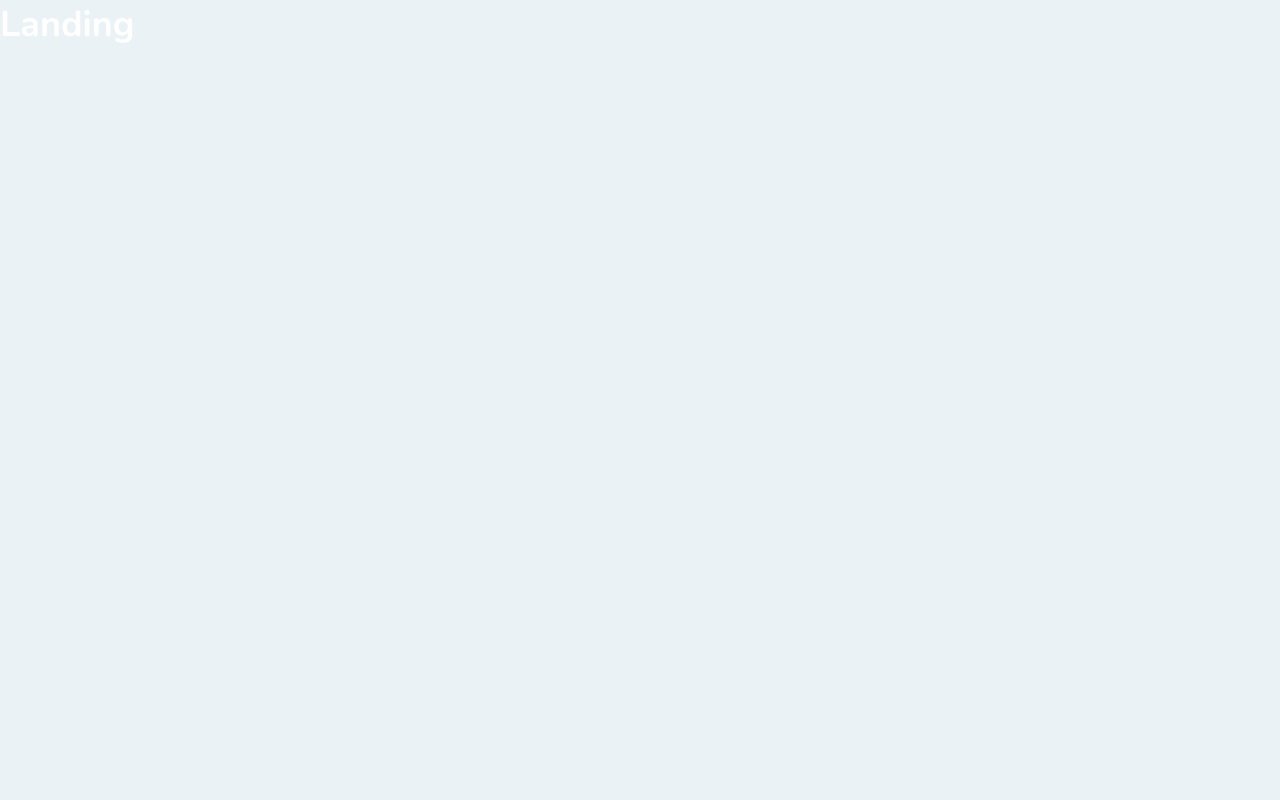
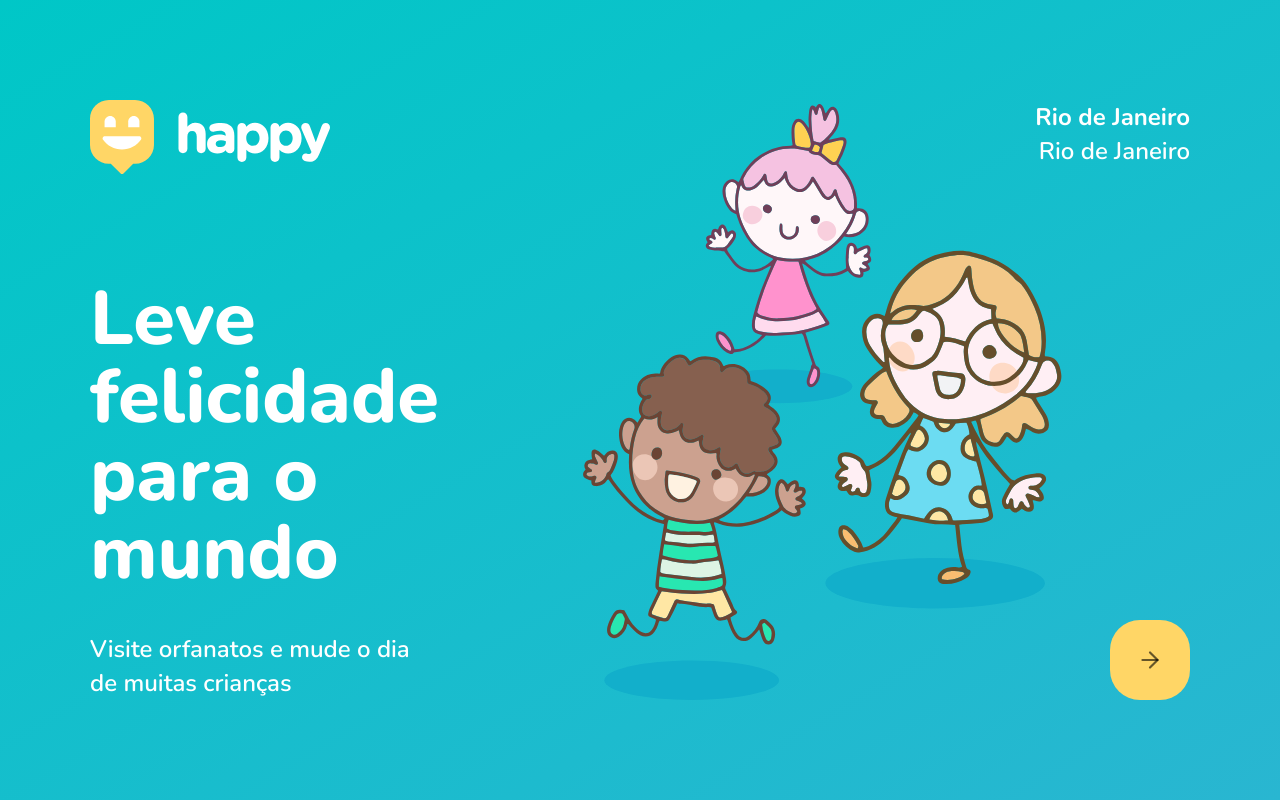
Before and after one commit to p3-d2/happy, a React (Create React App) app in the folder frontend/: page / in a window 1280 px wide. Built offline with nearby package versions, Linux system fonts and the light colour scheme.

Commit message:
stylization the Home page

```diff
--- a/frontend/src/pages/Landing/index.tsx
+++ b/frontend/src/pages/Landing/index.tsx
@@ -1,11 +1,44 @@
 import React from 'react'
+import useTheme from '../../utils/useTheme'
 
-import { Container } from './styles'
+import {
+  Container,
+  Wrapper,
+  Imagem,
+  Main,
+  Title,
+  Details,
+  Location,
+  Strong,
+  Span,
+  Link,
+  ArrowIcon
+} from './styles'
+
+import Logo from '../../assets/Logo.svg'
 
 const Landing: React.FC = () => {
+  const { colors } = useTheme()
+
   return (
     <Container>
-      <h1>Landing</h1>
+      <Wrapper>
+        <Imagem src={Logo} alt="Happy" />
+
+        <Main>
+          <Title>Leve felicidade para o mundo</Title>
+          <Details>Visite orfanatos e mude o dia de muitas crianças</Details>
+        </Main>
+
+        <Location>
+          <Strong>Rio de Janeiro</Strong>
+          <Span>Rio de Janeiro</Span>
+        </Location>
+
+        <Link to="/app">
+          <ArrowIcon size={26} color={colors.shadow} />
+        </Link>
+      </Wrapper>
     </Container>
   )
 }
--- a/frontend/src/pages/Landing/styles.ts
+++ b/frontend/src/pages/Landing/styles.ts
@@ -1,3 +1,95 @@
 import styled from 'styled-components'
+import { Link as ReactRouterDomLink } from 'react-router-dom'
+import { FiArrowRight } from '../../styles/icons'
 
-export const Container = styled.div``
+import Landing from '../../assets/landing.svg'
+
+export const Container = styled.div`
+  width: 100vw;
+  height: 100vh;
+  background: ${props =>
+    `linear-gradient(329.54deg, ${props.theme.colors.primary}, ${props.theme.colors.secondary})`};
+
+  display: flex;
+  justify-content: center;
+  align-items: center;
+`
+
+export const Wrapper = styled.div`
+  position: relative;
+
+  max-width: 1100px;
+  width: 100%;
+
+  max-height: 600px;
+  height: 100%;
+
+  display: flex;
+  flex-direction: column;
+  justify-content: space-between;
+  align-items: flex-start;
+
+  background: url(${Landing}) no-repeat 80% center;
+  background-size: contain;
+`
+
+export const Imagem = styled.img``
+
+export const Main = styled.main`
+  max-width: 350px;
+`
+
+export const Title = styled.h1`
+  font-weight: ${props => props.theme.fontWeights.extraBold};
+  font-size: ${props => props.theme.fontSizes.big};
+  line-height: ${props => props.theme.lineHeights.big};
+`
+
+export const Details = styled.p`
+  margin-top: 40px;
+  font-size: ${props => props.theme.fontSizes.normal};
+  line-height: ${props => props.theme.lineHeights.normal};
+`
+
+export const Location = styled.div`
+  position: absolute;
+  right: 0;
+  top: 0;
+
+  font-size: ${props => props.theme.fontSizes.normal};
+  line-height: ${props => props.theme.lineHeights.normal};
+
+  display: flex;
+  flex-direction: column;
+
+  text-align: right;
+`
+
+export const Strong = styled.strong`
+  font-weight: ${props => props.theme.fontWeights.bold};
+`
+
+export const Span = styled.span``
+
+export const Link = styled(ReactRouterDomLink)`
+  position: absolute;
+  right: 0;
+  bottom: 0;
+
+  width: 80px;
+  height: 80px;
+  background: ${props => props.theme.colors.quaternary};
+  border-radius: 30px;
+
+  display: flex;
+  align-items: center;
+  justify-content: center;
+
+  transition: background-color 500ms;
+
+  &:hover {
+    background: ${props => props.theme.colors.tertiary};
+  }
+`
+
+export const ArrowIcon = styled(FiArrowRight)``
```
